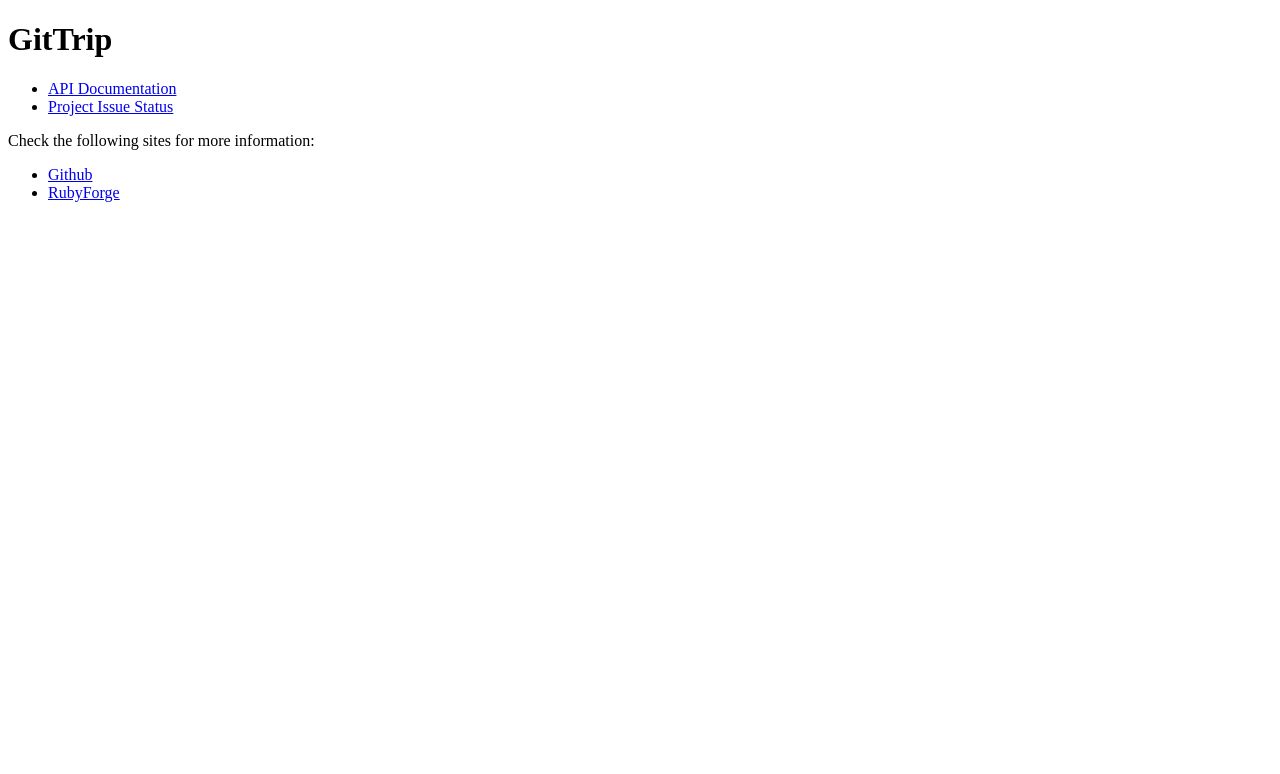
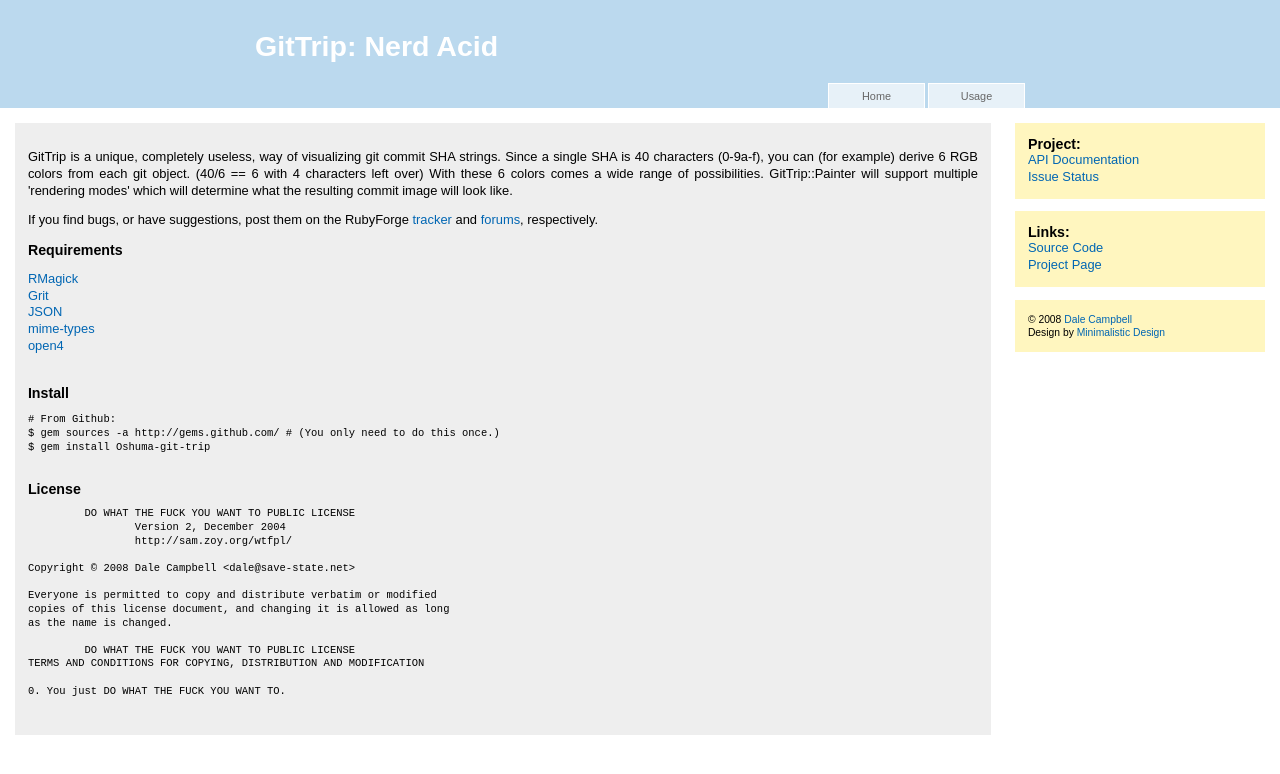
Before and after one commit to Oshuma/git-trip, a plain HTML site: page doc/rubyforge.site/index.html in a window 1280 px wide. Drawn offline with Linux system fonts and the light colour scheme.

Commit message:
Doc and site updates.

```diff
--- a/doc/rubyforge.site/index.html
+++ b/doc/rubyforge.site/index.html
@@ -1,28 +1,104 @@
-<!DOCTYPE html PUBLIC "-//W3C//DTD XHTML 1.1//EN"
-  "http://www.w3.org/TR/xhtml11/DTD/xhtml11.dtd">
-<html>
+<?xml version="1.0" encoding="UTF-8"?>
+<!DOCTYPE html PUBLIC "-//W3C//DTD XHTML 1.0 Strict//EN" "http://www.w3.org/TR/xhtml1/DTD/xhtml1-strict.dtd">
+<html xmlns="http://www.w3.org/1999/xhtml" xml:lang="en" lang="en">
 <head>
-    <title>GitTrip - Nerd acid.</title>
+  <title>GitTrip: Home</title>
 	<meta http-equiv="content-type" content="text/html;charset=utf-8" />
 	<meta name="author" content="Dale Campbell <dale@save-state.net>" />
+  <link rel="stylesheet" type="text/css" href="style.css" media="screen" />
 </head>
 
 <body>
-    <h1>GitTrip</h1>
+  <div id="header">
+    <h1>GitTrip: Nerd Acid</h1>
+    <div id="menu">
+      <ul id="nav">
+        <li><a href="/">Home</a></li>
+        <li><a href="/usage.html">Usage</a>
+      </ul>
+    </div>
+  </div>
 
+  <div id="content">
+    <div id="right">
       <p>
-      <ul>
-        <li><a href="/api/" title="API Documentation">API Documentation</a></li>
-        <li><a href="/issues/" title="Project Issue Status">Project Issue Status</a></li>
-      </ul>
+      GitTrip is a unique, completely useless, way of visualizing git commit SHA strings.
+      Since a single SHA is 40 characters (0-9a-f), you can (for example) derive 6 RGB colors
+      from each git object.  (40/6 == 6 with 4 characters left over)  With these 6 colors
+      comes a wide range of possibilities. GitTrip::Painter will support multiple
+      'rendering modes' which will determine what the resulting commit image will look like.
       </p>
 
       <p>
-      Check the following sites for more information:
+      If you find bugs, or have suggestions, post them on the RubyForge
+      <a href="http://rubyforge.org/tracker/?group_id=6594">tracker</a> and
+      <a href="http://rubyforge.org/forum/?group_id=6594">forums</a>, respectively.
+      </p>
+
+      <h2>Requirements</h2>
+      <p>
         <ul>
-        <li><a href="http://github.com/Oshuma/git-trip/" title="Github">Github</a></li>
-        <li><a href="http://rubyforge.org/projects/git-trip/" title="RubyForge">RubyForge</a></li>
+          <li><a href="http://rmagick.rubyforge.org/">RMagick</a></li>
+          <li><a href="http://grit.rubyforge.org/">Grit</a></li>
+          <li><a href="http://json.rubyforge.org/">JSON</a></li>
+          <li><a href="http://mime-types.rubyforge.org/">mime-types</a></li>
+          <li><a href="http://raa.ruby-lang.org/project/open4/">open4</a></li>
         </ul>
+      </p><br />
+
+      <h2>Install</h2>
+      <p>
+        <pre>
+# From Github:
+$ gem sources -a http://gems.github.com/ # (You only need to do this once.)
+$ gem install Oshuma-git-trip
+        </pre>
       </p>
+
+      <h2>License</h2>
+      <pre>
+         DO WHAT THE FUCK YOU WANT TO PUBLIC LICENSE
+                 Version 2, December 2004
+                 http://sam.zoy.org/wtfpl/
+
+Copyright &copy; 2008 Dale Campbell &lt;dale@save-state.net&gt;
+
+Everyone is permitted to copy and distribute verbatim or modified
+copies of this license document, and changing it is allowed as long
+as the name is changed.
+
+         DO WHAT THE FUCK YOU WANT TO PUBLIC LICENSE
+TERMS AND CONDITIONS FOR COPYING, DISTRIBUTION AND MODIFICATION
+
+0. You just DO WHAT THE FUCK YOU WANT TO.
+      </pre>
+    </div>
+
+    <div id="left">
+      <div class="box">
+        <h2>Project:</h2>
+        <ul>
+          <li><a href="/api/" title="API Documentation">API Documentation</a></li>
+          <li><a href="/issues/" title="Issue Status">Issue Status</a></li>
+        </ul>
+      </div>
+
+      <div class="box">
+        <h2>Links:</h2>
+        <ul>
+          <li><a href="http://github.com/Oshuma/git-trip/" title="Source Code">Source Code</a></li>
+          <li><a href="http://rubyforge.org/projects/git-trip/" title="Project Page">Project Page</a></li>
+        </ul>
+      </div>
+
+
+      <div class="box">
+        <div style="font-size: 0.8em;">
+          &copy; 2008 <a href="http://corrupt.save-state.net/">Dale Campbell</a><br />
+          Design by <a href="http://www.minimalistic-design.net">Minimalistic Design</a>
+        </div>
+      </div>
+    </div>
+  </div>
 </body>
 </html>
--- /dev/null
+++ b/doc/rubyforge.site/style.css
@@ -0,0 +1,53 @@
+html,body{margin:0;padding:0}
+body{font: 85%/1.3 TrebuchetMS,Arial,sans-serif;
+    text-align: left;background: #fff;padding-bottom:20px}
+a { color: #0066B3; background: inherit; text-decoration: none;}
+h1 { font: bold 2.1em Arial, Arial, Sans-Serif; color: #036DA7 }
+h2 { font: bold 1.1em Arial, Arial, Sans-Serif; padding: 0; margin: 0; }
+
+div#header{width:100%;overflow:hidden;background: #BBD9EE; }
+div#header h1,div#menu{width:770px;margin:0 auto;text-align:left}
+div#header h1{padding: 30px 0 20px;color: #fff}
+
+ul#nav,ul#nav li{list-style-type:none;margin:0;padding:0}
+ul#nav{float:right;font-size: 80%}
+ul#nav li{float:left;margin-left: 3px;text-align: center}
+ul#nav a{float:left;width: 95px;padding: 5px 0;background: #E7F1F8;text-decoration:none;color: #666; border-top : 1px solid #fff; border-left : 1px solid #fff; border-right : 1px solid #fff;}
+ul#nav a:hover{background: #fff;color: #000}
+ul#nav li.activelink a,ul#nav li.activelink a:hover{background: #FFF;color: #003}
+
+#right {
+	float: left;
+	width: 76%;
+	padding: 1em;
+	margin-bottom: 1.2em;
+	background: #eee;
+	text-align: justify;
+}
+
+#left {
+	float: right;
+	width: 20%;
+	margin: 0 0 10px 0;
+
+}
+
+#left .box {
+
+	padding: 1em;
+	margin: 0 0 1em 0;
+	background : #FFF6BF;
+}
+
+
+#content {
+font: 95%/1.3 TrebuchetMS,Arial,sans-serif;
+	margin: 0 auto;
+    padding: 15px;
+	background: #fff;
+
+
+}
+
+ul {  padding: 0; margin: 0;}
+li { list-style-type: none;}
```
Also changed, not shown: doc/rubyforge.site/usage.html (added, +78 -0 lines), README.txt. Lines whose indentation alone changed are shown as unchanged.
